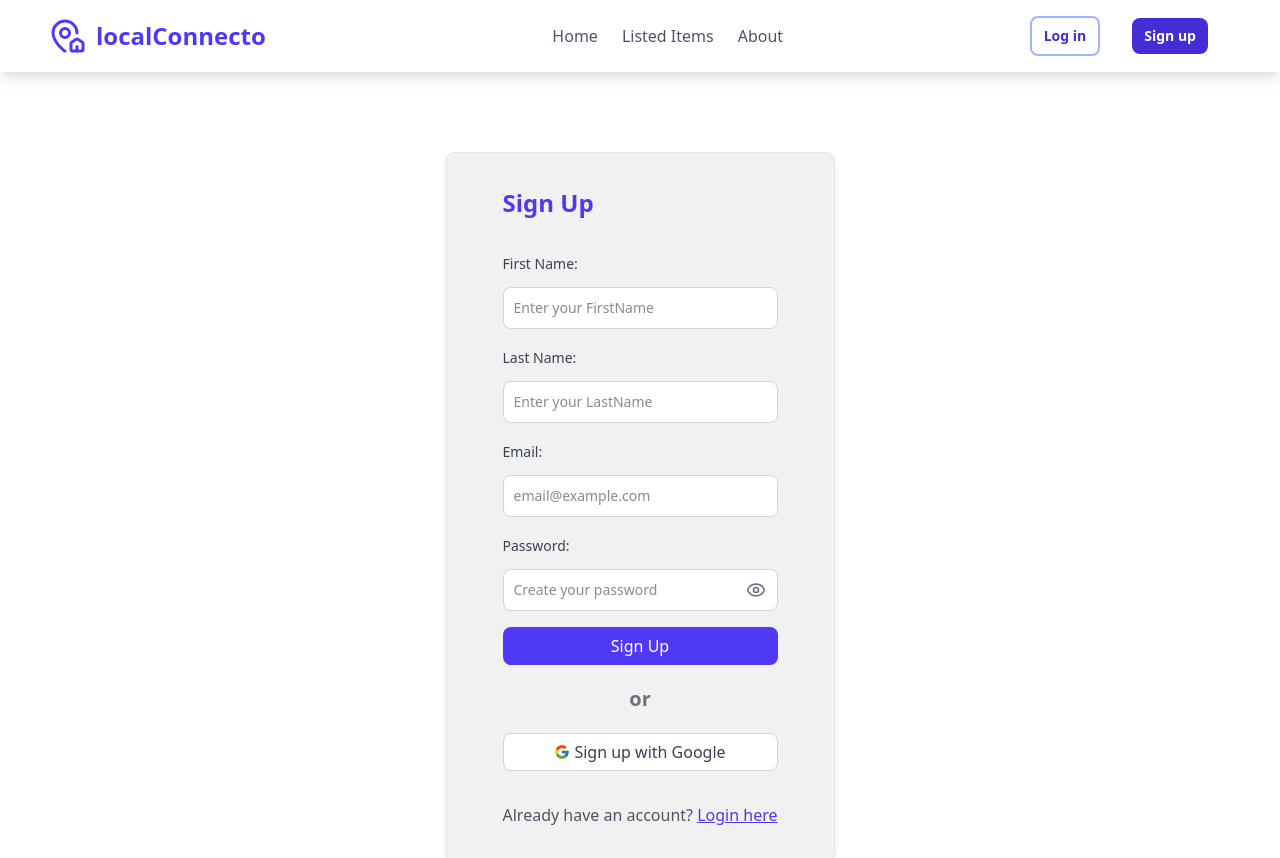
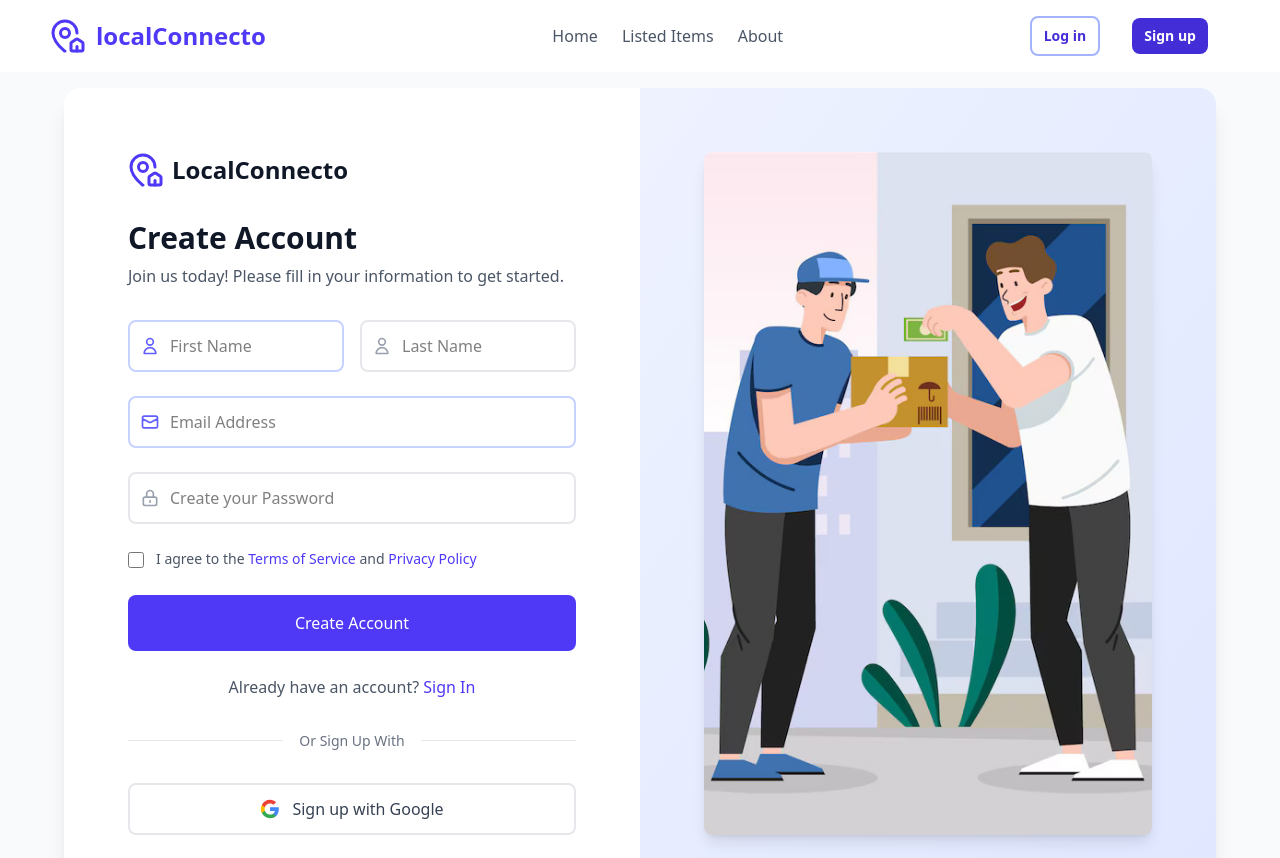
Before and after one commit to munal777/localConnecto-syp, a React (Vite) app in the folder frontend/: page /signup in a window 1280 px wide. Shown: the top 858 px of the page. Built offline with nearby package versions, Linux system fonts and the light colour scheme; no server answers.

Commit message:
redesigned the sign up page

```diff
--- a/frontend/src/forms/Signup.jsx
+++ b/frontend/src/forms/Signup.jsx
@@ -3,7 +3,7 @@ import { Link, useNavigate } from "react-router-dom";
 import api from "../api/api";
 import { useState, useEffect } from "react";
 import { toast } from "react-toastify";
-import { Eye, EyeOff } from "lucide-react";
+import { Eye, EyeOff, MapPinHouse } from "lucide-react";
 import { userAuthentication } from "../auth/auth";
 
 function Signup() {
@@ -15,15 +15,10 @@ function Signup() {
   const [password, setPassword] = useState("");
   const [isSubmitting, setIsSubmitting] = useState(false);
   const navigate = useNavigate();
+  const [agreeTerms, setAgreeTerms] = useState(false);
 
   const notify = (message) => toast.success(message);
 
-  const [showPassword, setShowPassword] = useState(false);
-
-  // Add this function to toggle password visibility
-  const togglePasswordVisibility = () => {
-    setShowPassword(!showPassword);
-  };
 
   const handleSubmit = async (e) => {
     e.preventDefault();
@@ -36,7 +31,10 @@ function Signup() {
 
       const emailRegex = /^[^\s@]+@[^\s@]+\.[^\s@]+$/;
       const passwordRegex = /^(?=.*[A-Za-z])(?=.*\d)[A-Za-z\d]{8,}$/;
-
+      if (!agreeTerms) {
+        toast.error("Please agree to the Terms of Service and Privacy Policy.");
+        return;
+      }
       if (
         !first_name?.trim() ||
         !last_name?.trim() ||
@@ -129,211 +127,188 @@ function Signup() {
     handleGoogleCallback();
   }, [navigate, login]);
 
+
   return (
-    <div className="py-20">
-      <div className="flex h-full items-center justify-center">
-        <div className="rounded-lg border border-gray-200 bg-[#f1f1f1] shadow-md flex-col flex h-full items-center justify-center sm:px-4">
-          <div className="flex h-full flex-col justify-center gap-4 p-6">
-            <div className="left-0 right-0 inline-block border-gray-200 px-2 py-2.5 sm:px-4">
-              <form className="flex flex-col gap-4 pb-4">
-                <h1 className="mb-4 text-2xl font-bold text-indigo-600">
-                  Sign Up
-                </h1>
+    <div className="min-h-screen bg-gray-50 flex items-center justify-center p-4">
+      <div className="w-full max-w-6xl flex bg-white rounded-2xl shadow-xl overflow-hidden">
+        {/* Left Side - Sign Up Form */}
+        <div className="w-full lg:w-1/2 p-8 lg:p-16 flex flex-col justify-center">
+          <div className="max-w-md mx-auto w-full">
+            {/* Logo */}
+            <div className="mb-8">
+              <div className="flex items-center space-x-2">
+                <MapPinHouse className="w-9 h-9 text-indigo-600 flex items-center justify-center" />
 
-                {/* FirstName Field */}
+                <span className="text-2xl font-bold text-gray-900">LocalConnecto</span>
+              </div>
+            </div>
+
+            {/* Sign Up Header */}
+            <div className="mb-8">
+              <h1 className="text-3xl font-bold text-gray-900 mb-2">Create Account</h1>
+              <p className="text-gray-600">Join us today! Please fill in your information to get started.</p>
+            </div>
+
+            {/* Sign Up Form */}
+            <div className="space-y-6">
+              {/* Name Fields Row */}
+              <div className="grid grid-cols-1 md:grid-cols-2 gap-4">
+                {/* First Name */}
                 <div>
-                  <div className="mb-2">
-                    <label
-                      className="text-sm font-medium text-gray-700"
-                      htmlFor="first_name"
-                    >
-                      First Name:
-                    </label>
+                  <div className="relative">
+                    <div className="absolute inset-y-0 left-0 pl-3 flex items-center pointer-events-none">
+                      <svg className="h-5 w-5 text-indigo-500" fill="none" viewBox="0 0 24 24" stroke="currentColor">
+                        <path strokeLinecap="round" strokeLinejoin="round" strokeWidth={2} d="M16 7a4 4 0 11-8 0 4 4 0 018 0zM12 14a7 7 0 00-7 7h14a7 7 0 00-7-7z" />
+                      </svg>
                     </div>
-                  <div className="flex w-full rounded-lg pt-1">
-                    <div className="relative w-full">
                     <input
-                        className="block w-full border disabled:cursor-not-allowed disabled:opacity-50 bg-white border-gray-300 text-gray-900 focus:border-indigo-500 focus:ring-indigo-500 p-2.5 text-sm rounded-lg"
                       id="first_name"
                       type="text"
                       value={first_name}
                       onChange={(e) => setFirstName(e.target.value)}
-                        placeholder="Enter your FirstName"
+                      placeholder="First Name"
+                      className="w-full pl-10 pr-4 py-3 border-2 border-indigo-200 rounded-lg focus:outline-none focus:border-indigo-500 transition-colors"
+                      disabled={isSubmitting}
                       required
+                    />
+                  </div>
+                </div>
+
+                {/* Last Name */}
+                <div>
+                  <div className="relative">
+                    <div className="absolute inset-y-0 left-0 pl-3 flex items-center pointer-events-none">
+                      <svg className="h-5 w-5 text-gray-400" fill="none" viewBox="0 0 24 24" stroke="currentColor">
+                        <path strokeLinecap="round" strokeLinejoin="round" strokeWidth={2} d="M16 7a4 4 0 11-8 0 4 4 0 018 0zM12 14a7 7 0 00-7 7h14a7 7 0 00-7-7z" />
+                      </svg>
+                    </div>
+                    <input
+                      id="last_name"
+                      type="text"
+                      value={last_name}
+                      onChange={(e) => setLastName(e.target.value)}
+                      placeholder="Last Name"
+                      className="w-full pl-10 pr-4 py-3 border-2 border-gray-200 rounded-lg focus:outline-none focus:border-indigo-500 transition-colors"
                       disabled={isSubmitting}
                     />
                   </div>
                 </div>
               </div>
 
-                {/* LastName Field */}
+              {/* Email Input */}
               <div>
-                  <div className="mb-2">
-                    <label
-                      className="text-sm font-medium text-gray-700"
-                      htmlFor="last_name"
-                    >
-                      Last Name:
-                    </label>
+                <div className="relative">
+                  <div className="absolute inset-y-0 left-0 pl-3 flex items-center pointer-events-none">
+                    <svg className="h-5 w-5 text-indigo-500" fill="none" viewBox="0 0 24 24" stroke="currentColor">
+                      <path strokeLinecap="round" strokeLinejoin="round" strokeWidth={2} d="M3 8l7.89 4.26a2 2 0 002.22 0L21 8M5 19h14a2 2 0 002-2V7a2 2 0 00-2-2H5a2 2 0 00-2 2v10a2 2 0 002 2z" />
+                    </svg>
                   </div>
-                  <div className="flex w-full rounded-lg pt-1">
-                    <div className="relative w-full">
                   <input
-                        className="block w-full border disabled:cursor-not-allowed disabled:opacity-50 bg-white border-gray-300 text-gray-900 focus:border-indigo-500 focus:ring-indigo-500 p-2.5 text-sm rounded-lg"
-                        id="last_name"
-                        type="text"
-                        value={last_name}
-                        onChange={(e) => setLastName(e.target.value)}
-                        placeholder="Enter your LastName"
-                        required
-                        disabled={isSubmitting}
-                      />
-                    </div>
-                  </div>
-                </div>
-
-                {/* Email Field */}
-                <div>
-                  <div className="mb-2">
-                    <label
-                      className="text-sm font-medium text-gray-700"
-                      htmlFor="email"
-                    >
-                      Email:
-                    </label>
-                  </div>
-                  <div className="flex w-full rounded-lg pt-1">
-                    <div className="relative w-full">
-                      <input
-                        className="block w-full border disabled:cursor-not-allowed disabled:opacity-50 bg-white border-gray-300 text-gray-900 focus:border-indigo-500 focus:ring-indigo-500 p-2.5 text-sm rounded-lg"
                     id="email"
                     type="email"
                     value={email}
                     onChange={(e) => setEmail(e.target.value)}
-                        placeholder="email@example.com"
+                    placeholder="Email Address"
                     required
                     disabled={isSubmitting}
+                    className="w-full pl-10 pr-4 py-3 border-2 border-indigo-200 rounded-lg focus:outline-none focus:border-indigo-500 transition-colors"
                   />
                 </div>
               </div>
+
+              {/* Password Input */}
+              <div>
+                <div className="relative">
+                  <div className="absolute inset-y-0 left-0 pl-3 flex items-center pointer-events-none">
+                    <svg className="h-5 w-5 text-gray-400" fill="none" viewBox="0 0 24 24" stroke="currentColor">
+                      <path strokeLinecap="round" strokeLinejoin="round" strokeWidth={2} d="M12 15v2m-6 4h12a2 2 0 002-2v-6a2 2 0 00-2-2H6a2 2 0 00-2 2v6a2 2 0 002 2zm10-10V7a4 4 0 00-8 0v4h8z" />
+                    </svg>
                   </div>
-
-                {/* Password Field */}
-                <div>
-                  <div className="mb-2">
-                    <label
-                      className="text-sm font-medium text-gray-700"
-                      htmlFor="password"
-                    >
-                      Password:
-                    </label>
-                  </div>
-                  <div className="flex w-full rounded-lg pt-1">
-                    <div className="relative w-full">
                   <input
-                        className="block w-full border disabled:cursor-not-allowed disabled:opacity-50 bg-white border-gray-300 text-gray-900 focus:border-indigo-500 focus:ring-indigo-500 p-2.5 text-sm rounded-lg"
                     id="password"
-                        type={showPassword ? "text" : "password"}
+                    type="password"
                     value={password}
                     onChange={(e) => setPassword(e.target.value)}
-                        placeholder="Create your password"
+                    placeholder="Create your Password"
                     required
                     disabled={isSubmitting}
+                    className="w-full pl-10 pr-4 py-3 border-2 border-gray-200 rounded-lg focus:outline-none focus:border-indigo-500 transition-colors"
                   />
-                      <button
-                        type="button"
-                        className="absolute inset-y-0 right-0 pr-3 flex items-center"
-                        onClick={togglePasswordVisibility}
-                      >
-                        {showPassword ? (
-                          <EyeOff className="h-5 w-5 text-gray-500" />
-                        ) : (
-                          <Eye className="h-5 w-5 text-gray-500" />
-                        )}
-                      </button>
-                    </div>
                 </div>
               </div>
 
+              {/* Terms and Conditions */}
+              <div className="flex items-start">
+                <input
+                  id="agree-terms"
+                  type="checkbox"
+                  checked={agreeTerms}
+                  onChange={(e) => setAgreeTerms(e.target.checked)}
+                  className="h-4 w-4 text-indigo-600 focus:ring-indigo-500 border-gray-300 rounded mt-1"
+                />
+                <label htmlFor="agree-terms" className="ml-3 text-sm text-gray-600 leading-relaxed">
+                  I agree to the{' '}
+                  <button className="text-indigo-600 hover:text-indigo-700 font-medium">
+                    Terms of Service
+                  </button>
+                  {' '}and{' '}
+                  <button className="text-indigo-600 hover:text-indigo-700 font-medium">
+                    Privacy Policy
+                  </button>
+                </label>
+              </div>
+
               {/* Sign Up Button */}
-                <div className="flex flex-col gap-2">
               <button
                 type="submit"
-                    className="border transition-colors focus:ring-2 p-0.5 disabled:cursor-not-allowed border-transparent bg-indigo-600 hover:bg-indigo-700 active:bg-indigo-800 text-white disabled:bg-gray-300 disabled:text-gray-700 rounded-lg"
+                className="w-full bg-indigo-600 text-white py-3 px-4 rounded-lg hover:bg-indigo-700 focus:outline-none focus:ring-2 focus:ring-indigo-500 focus:ring-offset-2 transition-colors font-medium"
                 onClick={handleSubmit}
                 disabled={isSubmitting}
               >
                  <span className="flex items-center justify-center gap-1 font-medium py-1 px-2.5 text-base">
-                      {isSubmitting ? "Submitting..." : "Sign Up"}
+                      {isSubmitting ? "Submitting..." : "Create Account"}
                     </span>
               </button>
-
-                  <div className="m-auto p-3 text-xl font-semibold text-gray-500">
-                    or
             </div>
 
-                  {/* Sign up with Google */}
-                  <button
+            {/* Login Link */}
+            <div className="mt-6 text-center">
+              <span className="text-gray-600">Already have an account? </span>
+              <Link to="/login" className="text-indigo-600 hover:text-indigo-700 font-medium">Sign In</Link>
+            </div>
+
+            {/* Divider */}
+            <div className="my-8 flex items-center">
+              <div className="flex-grow border-t border-gray-200"></div>
+              <span className="mx-4 text-gray-500 text-sm">Or Sign Up With</span>
+              <div className="flex-grow border-t border-gray-200"></div>
+            </div>
+
+            {/* Google Sign Up */}
+            <button className="w-full flex items-center justify-center px-4 py-3 border-2 border-gray-200 rounded-lg hover:border-gray-300 hover:bg-gray-50 transition-colors"
               type="button"
-                    className="transition-colors focus:ring-2 p-0.5 disabled:cursor-not-allowed bg-white hover:bg-gray-50 text-gray-700 border border-gray-300 disabled:bg-gray-300 disabled:text-gray-700 rounded-lg"
               onClick={handleGoogleLogin}
               disabled={isSubmitting}
             >
-                    <span className="flex items-center justify-center gap-1 font-medium py-1 px-2.5 text-base">
-                      <svg
-                        stroke="currentColor"
-                        fill="currentColor"
-                        strokeWidth="0"
-                        version="1.1"
-                        x="0px"
-                        y="0px"
-                        viewBox="0 0 48 48"
-                        enableBackground="new 0 0 48 48"
-                        height="1em"
-                        width="1em"
-                        xmlns="http://www.w3.org/2000/svg"
-                      >
-                        <path
-                          fill="#FFC107"
-                          d="M43.611,20.083H42V20H24v8h11.303c-1.649,4.657-6.08,8-11.303,8c-6.627,0-12-5.373-12-12 c0-6.627,5.373-12,12-12c3.059,0,5.842,1.154,7.961,3.039l5.657-5.657C34.046,6.053,29.268,4,24,4C12.955,4,4,12.955,4,24 c0,11.045,8.955,20,20,20c11.045,0,20-8.955,20-20C44,22.659,43.862,21.35,43.611,20.083z"
-                        />
-                        <path
-                          fill="#FF3D00"
-                          d="M6.306,14.691l6.571,4.819C14.655,15.108,18.961,12,24,12c3.059,0,5.842,1.154,7.961,3.039l5.657-5.657 C34.046,6.053,29.268,4,24,4C16.318,4,9.656,8.337,6.306,14.691z"
-                        />
-                        <path
-                          fill="#4CAF50"
-                          d="M24,44c5.166,0,9.86-1.977,13.409-5.192l-6.19-5.238C29.211,35.091,26.715,36,24,36 c-5.202,0-9.619-3.317-11.283-7.946l-6.522,5.025C9.505,39.556,16.227,44,24,44z"
-                        />
-                        <path
-                          fill="#1976D2"
-                          d="M43.611,20.083H42V20H24v8h11.303c-0.792,2.237-2.231,4.166-4.087,5.571 c0.001-0.001,0.002-0.001,0.003-0.002l6.19,5.238C36.971,39.205,44,34,44,24C44,22.659,43.862,21.35,43.611,20.083z"
-                        />
+              <svg className="w-5 h-5 mr-3" viewBox="0 0 24 24">
+                <path fill="#4285F4" d="M22.56 12.25c0-.78-.07-1.53-.2-2.25H12v4.26h5.92c-.26 1.37-1.04 2.53-2.21 3.31v2.77h3.57c2.08-1.92 3.28-4.74 3.28-8.09z"/>
+                <path fill="#34A853" d="M12 23c2.97 0 5.46-.98 7.28-2.66l-3.57-2.77c-.98.66-2.23 1.06-3.71 1.06-2.86 0-5.29-1.93-6.16-4.53H2.18v2.84C3.99 20.53 7.7 23 12 23z"/>
+                <path fill="#FBBC05" d="M5.84 14.09c-.22-.66-.35-1.36-.35-2.09s.13-1.43.35-2.09V7.07H2.18C1.43 8.55 1 10.22 1 12s.43 3.45 1.18 4.93l2.85-2.22.81-.62z"/>
+                <path fill="#EA4335" d="M12 5.38c1.62 0 3.06.56 4.21 1.64l3.15-3.15C17.45 2.09 14.97 1 12 1 7.7 1 3.99 3.47 2.18 7.07l3.66 2.84c.87-2.6 3.3-4.53 6.16-4.53z"/>
               </svg>
-                      Sign up with Google
-                    </span>
+              <span className="text-gray-700 font-medium">Sign up with Google</span>
             </button>
           </div>
-              </form>
+        </div>
 
-              {/* Link to Login Page */}
-              <div className="min-w-[270px]">
-                <div className="mt-4 text-center text-gray-600">
-                  Already have an account?{" "}
-                  <Link
-                    className="text-indigo-600 underline hover:text-indigo-700"
-                    to="/login"
-                  >
-                    Login here
-                  </Link>
-                </div>
-              </div>
-            </div>
-          </div>
+        {/* Right Side */}
+        <div className="hidden lg:flex lg:w-1/2 bg-gradient-to-br from-indigo-50 to-indigo-100 items-center justify-center p-16">
+          <img src="src/assets/img-bg.jpg" alt="" className="w-full h-full object-cover rounded-lg shadow-lg" />
         </div>
       </div>
     </div>
   );
 }
 
+
 export default Signup;
```
Also changed, not shown: frontend/src/assets/img-bg.jpg (added). Lines whose indentation alone changed are shown as unchanged.
